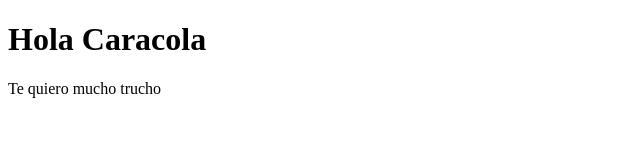
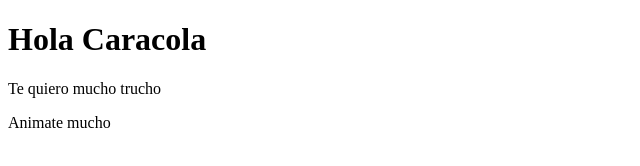
Before and after one commit to estudioMiranda/prueba, a plain HTML site: page index.html in a window 1280 px wide. Shown: the whole page, without its empty margins (0-640 px from the left). Drawn offline with Linux system fonts and the light colour scheme.

Commit message:
segundo commit

```diff
--- a/index.html
+++ b/index.html
@@ -8,5 +8,6 @@
 <body>
     <h1>Hola Caracola</h1>
     <p>Te quiero mucho trucho</p>
+    <p>Animate mucho</p>
 </body>
 </html>
```
